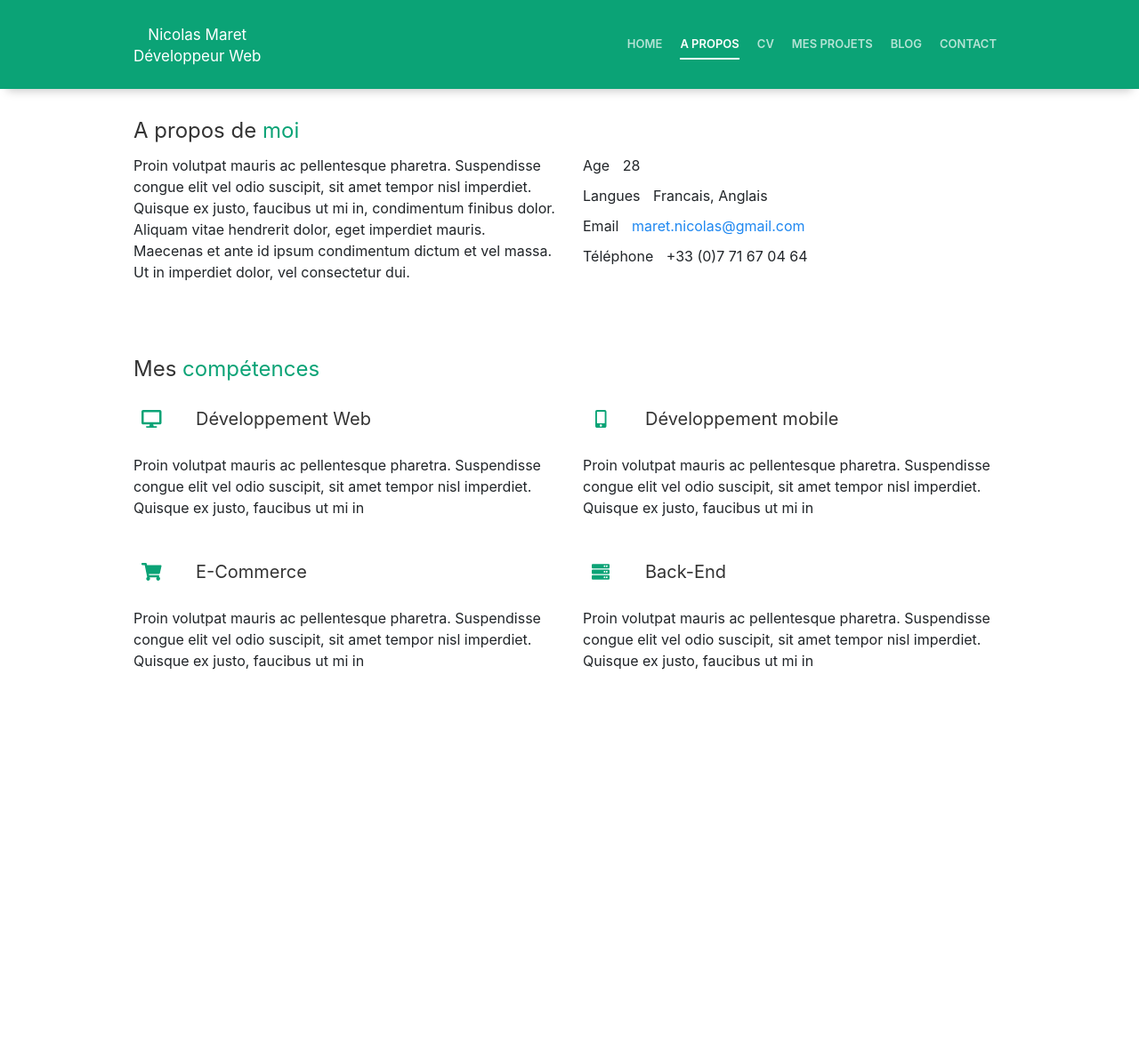
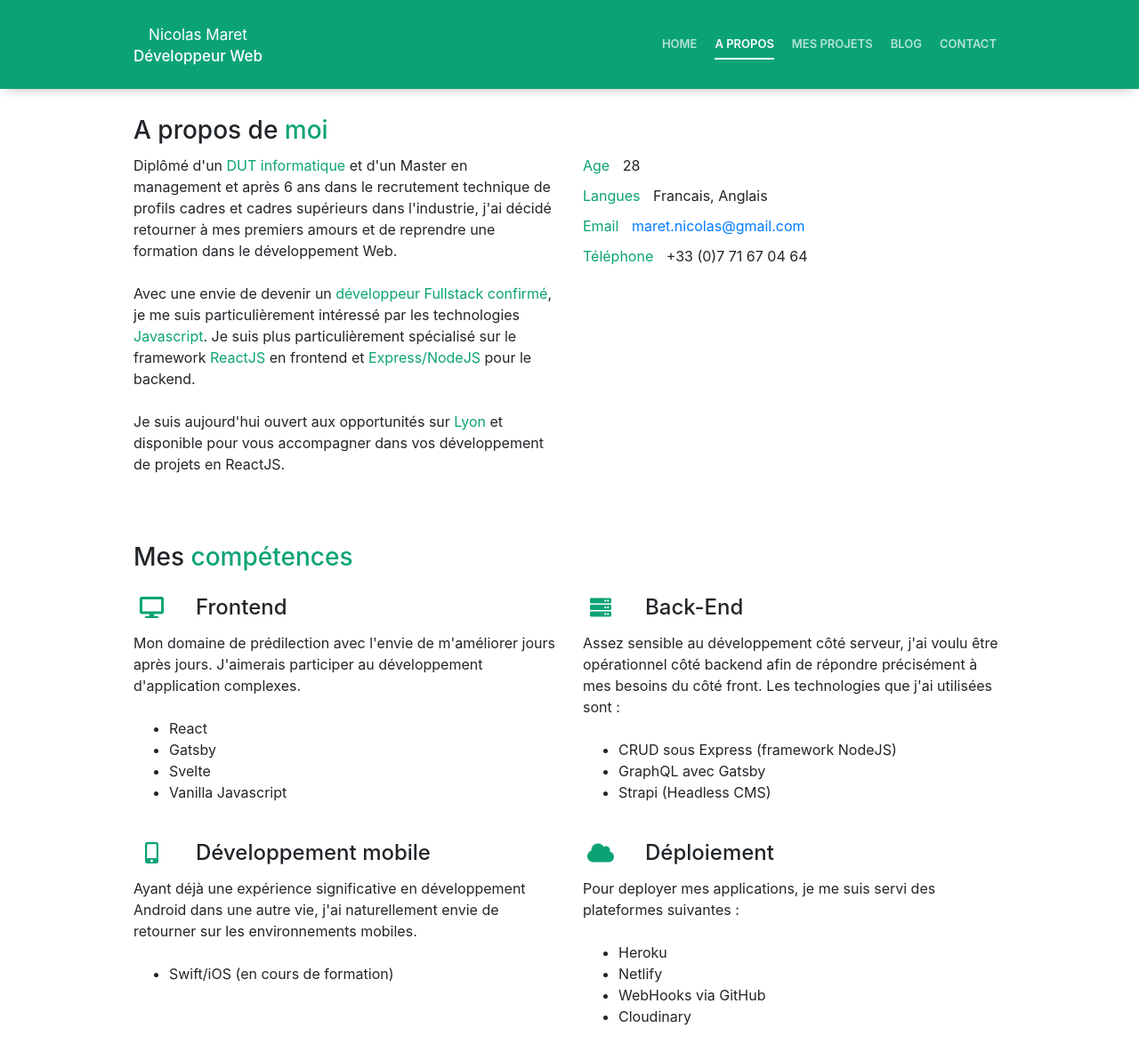
Before and after one commit to Nic0mrt/my-gatsby-portefolio, a Gatsby site: page /About in a window 1280 px wide. Shown: the whole page at 89% size. Before the commit the page ends 845 px from the top, so only its background shows below. Built offline with nearby package versions, Linux system fonts and the light colour scheme; Gatsby itself is replaced by a stand-in of ours.

Commit message:
add about description, change icon, add phone contact, remove focus btn

```diff
--- a/gatsby-config.js
+++ b/gatsby-config.js
@@ -43,7 +43,7 @@ module.exports = {
         background_color: `#663399`,
         theme_color: `#663399`,
         display: `minimal-ui`,
-        icon: `src/images/gatsby-icon.png`, // This path is relative to the root of the site.
+        icon: `src/images/laptop-code-solid.svg`, // This path is relative to the root of the site.
       },
     },
 
--- a/src/components/Header.js
+++ b/src/components/Header.js
@@ -32,15 +32,6 @@ const Header = props => {
             activeStyle={{ color: "white" }}
           >
             A propos
-          </Link>
-        </li>
-        <li>
-          <Link
-            to="/Cv"
-            activeClassName="active"
-            activeStyle={{ color: "white" }}
-          >
-            CV
           </Link>
         </li>
         <li>
--- a/src/components/Menu.js
+++ b/src/components/Menu.js
@@ -12,7 +12,7 @@ const Menu = () => {
       <div
         role="button"
         tabIndex={0}
-        className={`menu-icon ${show ? "active" : ""}`}
+        className={`menu-icon-button ${show ? "active" : ""}`}
         onClick={() => setShow(!show)}
       >
         <span className="first-bar"></span>
--- a/src/components/menu.css
+++ b/src/components/menu.css
@@ -2,7 +2,7 @@
   width: 100%;
 }
 
-.menu-icon {
+.menu-icon-button {
   position: fixed;
   height: 48px;
   width: 48px;
@@ -18,7 +18,7 @@
   cursor: pointer;
   z-index: 10000;
 }
-.menu-icon span {
+.menu-icon-button span {
   position: absolute;
   height: 3px;
   width: 24px;
@@ -41,16 +41,16 @@
   top: 26px;
 }
 
-.menu-icon.active .first-bar {
+.menu-icon-button.active .first-bar {
   transform: rotate(45deg);
   top: 20px;
 }
 
-.menu-icon.active .second-bar {
+.menu-icon-button.active .second-bar {
   opacity: 0;
 }
 
-.menu-icon.active .third-bar {
+.menu-icon-button.active .third-bar {
   transform: rotate(-45deg);
   top: 20px;
 }
@@ -74,7 +74,7 @@
 }
 
 @media screen and (min-width: 640px) {
-  .menu-icon {
+  .menu-icon-button {
     display: none;
   }
   .menu {
--- a/src/components/postcard.css
+++ b/src/components/postcard.css
@@ -19,6 +19,8 @@
 .postcard__content__title {
   margin-bottom: 10px;
   margin-top: 0;
+  color: #0ba376;
+  font-size: 1.2rem;
 }
 
 .postcard__content__pusblished-at {
--- a/src/components/seo.js
+++ b/src/components/seo.js
@@ -34,30 +34,6 @@ function SEO({ description, lang, meta, title }) {
       }}
       title={title}
       titleTemplate={`%s | ${site.siteMetadata.title}`}
-      link={[
-        {
-          rel: "stylesheet",
-          href: "https://fonts.googleapis.com/css?family=Staatliches",
-        },
-        {
-          rel: "stylesheet",
-          href:
-            "https://cdn.jsdelivr.net/npm/uikit@3.2.3/dist/css/uikit.min.css",
-        },
-      ]}
-      script={[
-        {
-          src:
-            "https://cdnjs.cloudflare.com/ajax/libs/uikit/3.2.0/js/uikit.min.js",
-        },
-        {
-          src:
-            "https://cdn.jsdelivr.net/npm/uikit@3.2.3/dist/js/uikit-icons.min.js",
-        },
-        {
-          src: "https://cdnjs.cloudflare.com/ajax/libs/uikit/3.2.0/js/uikit.js",
-        },
-      ]}
       meta={[
         {
           name: `description`,
--- a/src/pages/About.js
+++ b/src/pages/About.js
@@ -7,7 +7,7 @@ import {
   faMobileAlt,
   faDesktop,
   faServer,
-  faShoppingCart,
+  faCloud,
 } from "@fortawesome/free-solid-svg-icons"
 
 const About = () => {
@@ -21,13 +21,24 @@ const About = () => {
 
         <div className="row">
           <div className="col-sm-12 col-md-6 about-me">
-            <p>
-              Proin volutpat mauris ac pellentesque pharetra. Suspendisse congue
-              elit vel odio suscipit, sit amet tempor nisl imperdiet. Quisque ex
-              justo, faucibus ut mi in, condimentum finibus dolor. Aliquam vitae
-              hendrerit dolor, eget imperdiet mauris. Maecenas et ante id ipsum
-              condimentum dictum et vel massa. Ut in imperdiet dolor, vel
-              consectetur dui.
+            <p className="about__paragraph">
+              Diplômé d'un <span>DUT informatique</span> et d'un Master en
+              management et après 6 ans dans le recrutement technique de profils
+              cadres et cadres supérieurs dans l'industrie, j'ai décidé
+              retourner à mes premiers amours et de reprendre une formation dans
+              le développement Web. <br></br>
+              <br></br>Avec une envie de devenir un{" "}
+              <span>développeur Fullstack confirmé</span>, je me suis
+              particulièrement intéressé par les technologies{" "}
+              <span>Javascript</span>. Je suis plus particulièrement spécialisé
+              sur le framework <span>ReactJS</span> en frontend et{" "}
+              <span>Express/NodeJS</span> pour le backend.<br></br>
+              <br></br>
+              Je suis aujourd'hui ouvert aux opportunités sur <span>
+                Lyon
+              </span>{" "}
+              et disponible pour vous accompagner dans vos développement de
+              projets en ReactJS.
             </p>
           </div>
           <div className="col-sm-12 col-md-6 infos">
@@ -60,12 +71,41 @@ const About = () => {
               <i>
                 <FontAwesomeIcon icon={faDesktop} size="1x" />{" "}
               </i>
-              Développement Web
+              Frontend
             </h4>
-            <p>
-              Proin volutpat mauris ac pellentesque pharetra. Suspendisse congue
-              elit vel odio suscipit, sit amet tempor nisl imperdiet. Quisque ex
-              justo, faucibus ut mi in
+            <p className="about__frontend__paragraph">
+              Mon domaine de prédilection avec l'envie de m'améliorer jours
+              après jours. J'aimerais participer au développement d'application
+              complexes. <br></br>
+              <br></br>
+              <ul>
+                <li>React</li>
+                <li>Gatsby</li>
+                <li>Svelte</li>
+                <li>Vanilla Javascript</li>
+              </ul>
+            </p>
+          </div>
+
+          <div className="col-sm-12 col-md-6 skills-content">
+            <h4>
+              {" "}
+              <i>
+                <FontAwesomeIcon icon={faServer} size="1x" />{" "}
+              </i>{" "}
+              Back-End
+            </h4>
+            <p className="about__backend__paragraph">
+              Assez sensible au développement côté serveur, j'ai voulu être
+              opérationnel côté backend afin de répondre précisément à mes
+              besoins du côté front. Les technologies que j'ai utilisées sont :
+              <br></br>
+              <br></br>
+              <ul>
+                <li>CRUD sous Express (framework NodeJS)</li>
+                <li>GraphQL avec Gatsby</li>
+                <li>Strapi (Headless CMS)</li>
+              </ul>
             </p>
           </div>
 
@@ -77,10 +117,14 @@ const About = () => {
               </i>{" "}
               Développement mobile
             </h4>
-            <p>
-              Proin volutpat mauris ac pellentesque pharetra. Suspendisse congue
-              elit vel odio suscipit, sit amet tempor nisl imperdiet. Quisque ex
-              justo, faucibus ut mi in
+            <p className="about__mobile__paragraph">
+              Ayant déjà une expérience significative en développement Android
+              dans une autre vie, j'ai naturellement envie de retourner sur les
+              environnements mobiles.<br></br>
+              <br></br>
+              <ul>
+                <li>Swift/iOS (en cours de formation)</li>
+              </ul>
             </p>
           </div>
 
@@ -88,29 +132,20 @@ const About = () => {
             <h4>
               {" "}
               <i>
-                <FontAwesomeIcon icon={faShoppingCart} size="1x" />{" "}
+                <FontAwesomeIcon icon={faCloud} size="1x" />{" "}
               </i>
-              E-Commerce
+              Déploiement
             </h4>
-            <p>
-              Proin volutpat mauris ac pellentesque pharetra. Suspendisse congue
-              elit vel odio suscipit, sit amet tempor nisl imperdiet. Quisque ex
-              justo, faucibus ut mi in
-            </p>
-          </div>
-
-          <div className="col-sm-12 col-md-6 skills-content">
-            <h4>
-              {" "}
-              <i>
-                <FontAwesomeIcon icon={faServer} size="1x" />{" "}
-              </i>{" "}
-              Back-End
-            </h4>
-            <p>
-              Proin volutpat mauris ac pellentesque pharetra. Suspendisse congue
-              elit vel odio suscipit, sit amet tempor nisl imperdiet. Quisque ex
-              justo, faucibus ut mi in
+            <p className="about__hosting__paragraph">
+              Pour deployer mes applications, je me suis servi des plateformes
+              suivantes :<br></br>
+              <br></br>
+              <ul>
+                <li>Heroku</li>
+                <li>Netlify</li>
+                <li>WebHooks via GitHub</li>
+                <li>Cloudinary</li>
+              </ul>
             </p>
           </div>
         </div>
--- a/src/pages/about.css
+++ b/src/pages/about.css
@@ -15,7 +15,7 @@
   margin-bottom: 10px;
 }
 
-.about-section h3 span {
+.about-section span {
   color: #0ba376;
 }
 
--- a/src/pages/home.css
+++ b/src/pages/home.css
@@ -84,6 +84,19 @@
   color: #0ba376;
 }
 
+.skills-content p ul {
+  list-style-type: none;
+}
+
+.skills-content p ul li::before {
+  content: "\2022";
+  color: #0ba376;
+  font-weight: bold;
+  display: inline-block;
+  width: 1em;
+  margin-left: -1em;
+}
+
 @media screen and (min-width: 640px) {
   .go-to-btns-wrapper {
     flex-direction: row;
--- a/src/styles/global.css
+++ b/src/styles/global.css
@@ -11,3 +11,8 @@ body,
 div[role="group"][tabindex] {
   height: 100%;
 }
+
+*:focus {
+  outline: 0;
+  outline: none;
+}
```
Also changed, not shown: src/pages/Contact.js (+24 -1 lines), src/pages/Cv.js (deleted, +0 -14 lines), src/pages/index.js (+9 -2 lines), src/images/gatsby-astronaut.png (deleted), src/images/gatsby-icon.png (deleted), src/images/image.jpg (deleted), src/images/laptop-code-solid.svg (added).
